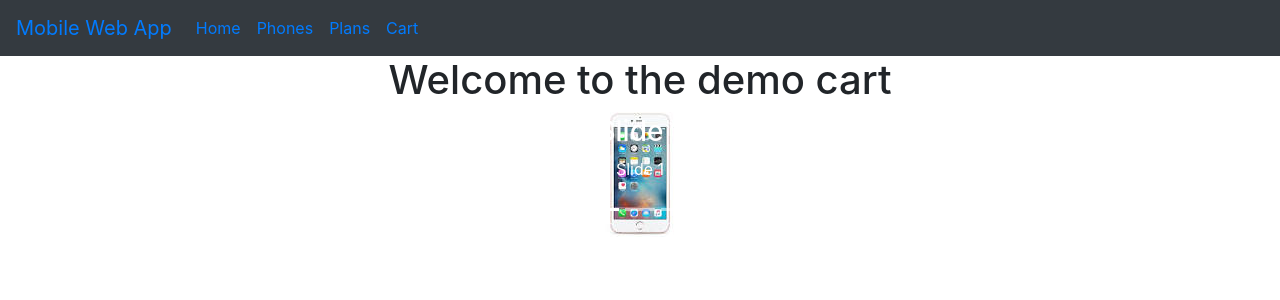
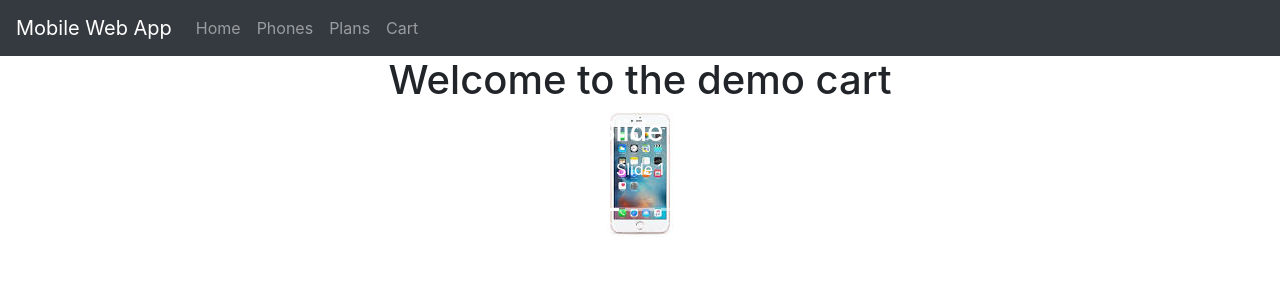
Before and after one commit to pnellesen/reactjs-cart-demo, a React (Create React App) app: page / in a window 1280 px wide. Shown: the top 300 px of the page. Built offline with nearby package versions, Linux system fonts and the light colour scheme.

Commit message:
Update to fix issues with changes from bootstrap navbar items to reactstrap navbar items

```diff
--- a/src/components/TopNav.js
+++ b/src/components/TopNav.js
@@ -15,16 +15,15 @@ import {
 	  DropdownItem } from 'reactstrap';
 
 const navItems = [
-      {navTo:'home', navText:'Home'},
-      {navTo:'phones', navText:'Phones'},
-      {navTo:'plans', navText:'Plans'},
-      {navTo:'cart', navText:'Cart'},
+      {navTo:'/home', navText:'Home'},
+      {navTo:'/phones', navText:'Phones'},
+      {navTo:'/plans', navText:'Plans'},
+      {navTo:'/cart', navText:'Cart'},
 ];
 
 const navItemLinks = navItems.map((item, i) =>
 	<NavItem key={i}>
-		{/*<NavLink><Link to={item.navTo} onClick={this.toggle} >{item.navText}</Link></NavLink>*/}
-		<NavLink><Link to={item.navTo}>{item.navText}</Link></NavLink>
+		<NavLink tag={Link} to={item.navTo}>{item.navText}</NavLink>
 	</NavItem>
 );
 
@@ -46,64 +45,20 @@ export default class TopNav extends Component {
 
 		return (
 			<div>
-	        <Navbar color="dark" inverse expand="md">
-	          <NavbarBrand ><Link to="/" onClick={this.toggle}>Mobile Web App</Link></NavbarBrand>
+	        <Navbar color="dark" dark expand="md">
+						<NavbarBrand tag={Link} to="/" onClick={this.toggle}>Mobile Web App</NavbarBrand>
 	          <NavbarToggler onClick={this.toggle} />
 	          <Collapse isOpen={this.state.isOpen} navbar>
-	            {/*<Nav className="ml-auto" navbar>*/}
-	            <Nav className="" navbar>
-	            {navItemLinks}
-	              {/*<UncontrolledDropdown nav inNavbar>
-	                <DropdownToggle nav caret>
-	                  Options
-	                </DropdownToggle>
-	                <DropdownMenu right>
-	                  <DropdownItem>
-	                    Option 1
-	                  </DropdownItem>
-	                  <DropdownItem>
-	                    Option 2
-	                  </DropdownItem>
-	                  <DropdownItem divider />
-	                  <DropdownItem>
-	                    Reset
-	                  </DropdownItem>
-	                </DropdownMenu>
-	              </UncontrolledDropdown>*/}
-	            </Nav>
+	            <Nav className="" navbar>{
+								navItems.map((item, i) =>
+									<NavItem key={i}>
+										<NavLink tag={Link} to={item.navTo} onClick={this.toggle}>{item.navText}</NavLink>
+									</NavItem>
+								)
+							}</Nav>
 	          </Collapse>
 	        </Navbar>
 	      </div>
 		)
 	}
-
-	/* OLD
-	render () {
-		return (
-			<nav className="navbar navbar-inverse navbar-fixed-top">
-		      <div className="container">
-		        <div className="navbar-header">
-		          <button type="button" className="navbar-toggle collapsed" data-toggle="collapse" data-target="#navbar" aria-expanded="false" aria-controls="navbar">
-		            <span className="sr-only">Toggle navigation</span>
-		            <span className="icon-bar"></span>
-		            <span className="icon-bar"></span>
-		            <span className="icon-bar"></span>
-		          </button>
-		          <a className="navbar-brand" href="#" data-toggle="collapse" data-target=".navbar-collapse.in">Mobile Web App</a>
-		        </div>
-
-		        <div id="navbar" className="collapse navbar-collapse">
-		          <ul className="nav navbar-nav">
-		            <li ><a href="#!" active-link data-toggle="collapse" data-target=".navbar-collapse.in">Home</a></li>
-		            <li><a href="#!phones" active-link data-toggle="collapse" data-target=".navbar-collapse.in">Phones</a></li>
-		            <li><a href="#!plans" active-link data-toggle="collapse" data-target=".navbar-collapse.in">Plans</a></li>
-		            <li ><a href="#!cart" active-link data-toggle="collapse" data-target=".navbar-collapse.in">Cart</a></li>
-		          </ul>
-		        </div>
-		      </div>
-		    </nav>
-		 );
-	}
-	 END OLD */
-
 }
```
